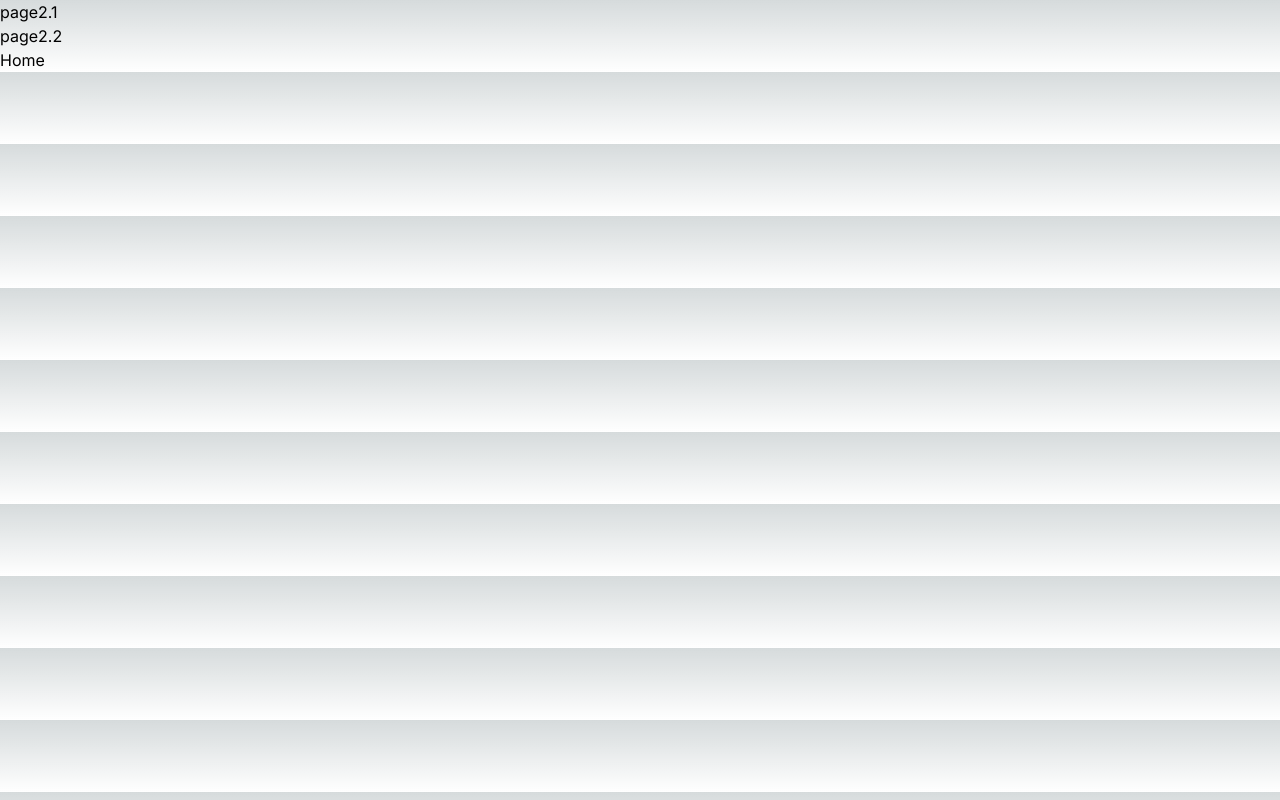
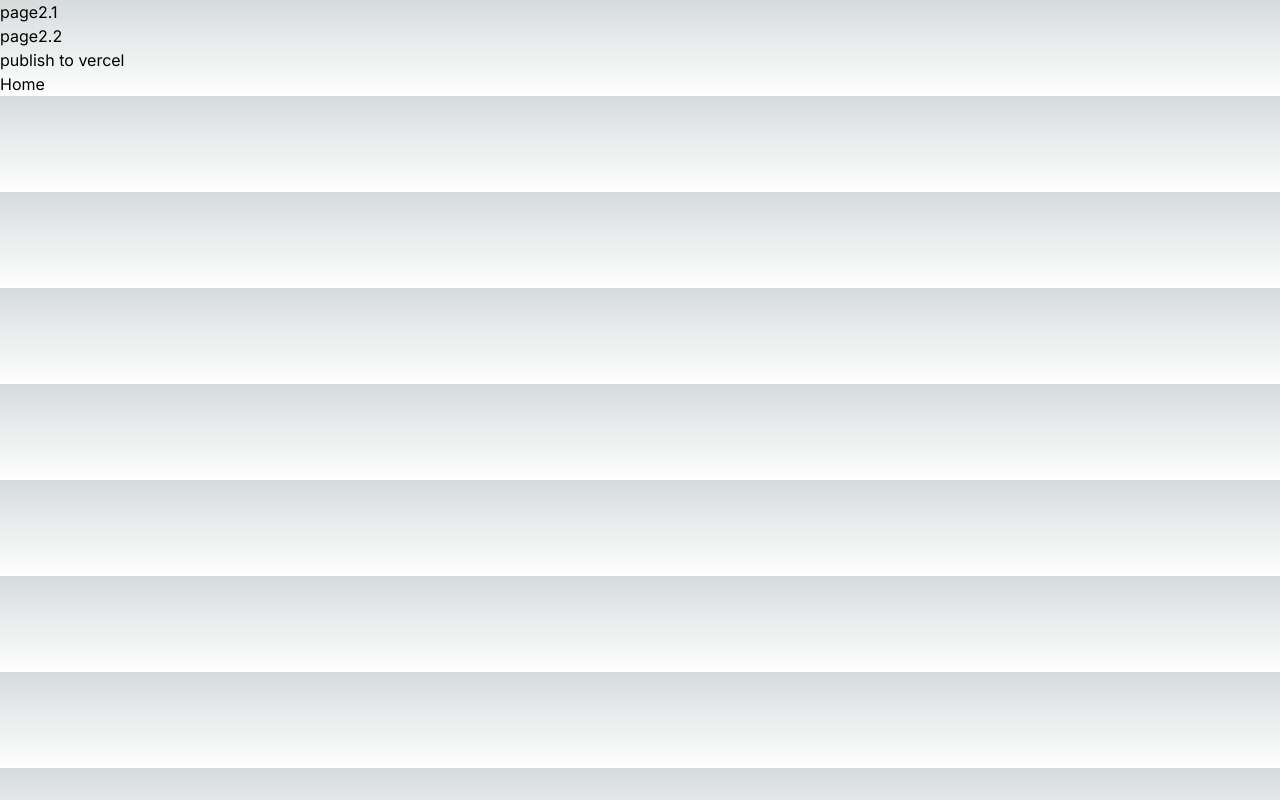
Before and after one commit to KH-Tom/tom-web230915, a Next.js app: page /week2 in a window 1280 px wide. Built offline with nearby package versions, Linux system fonts and the light colour scheme.

Commit message:
publish to vercel

```diff
--- a/app/week2/page.js
+++ b/app/week2/page.js
@@ -6,6 +6,7 @@ export default function Home2() {
       <main>
         <h1>page2.1</h1>
         <h2>page2.2</h2>
+        <h3>publish to vercel</h3>
       </main>
       <Link href="/">Home</Link>
     </>
```
